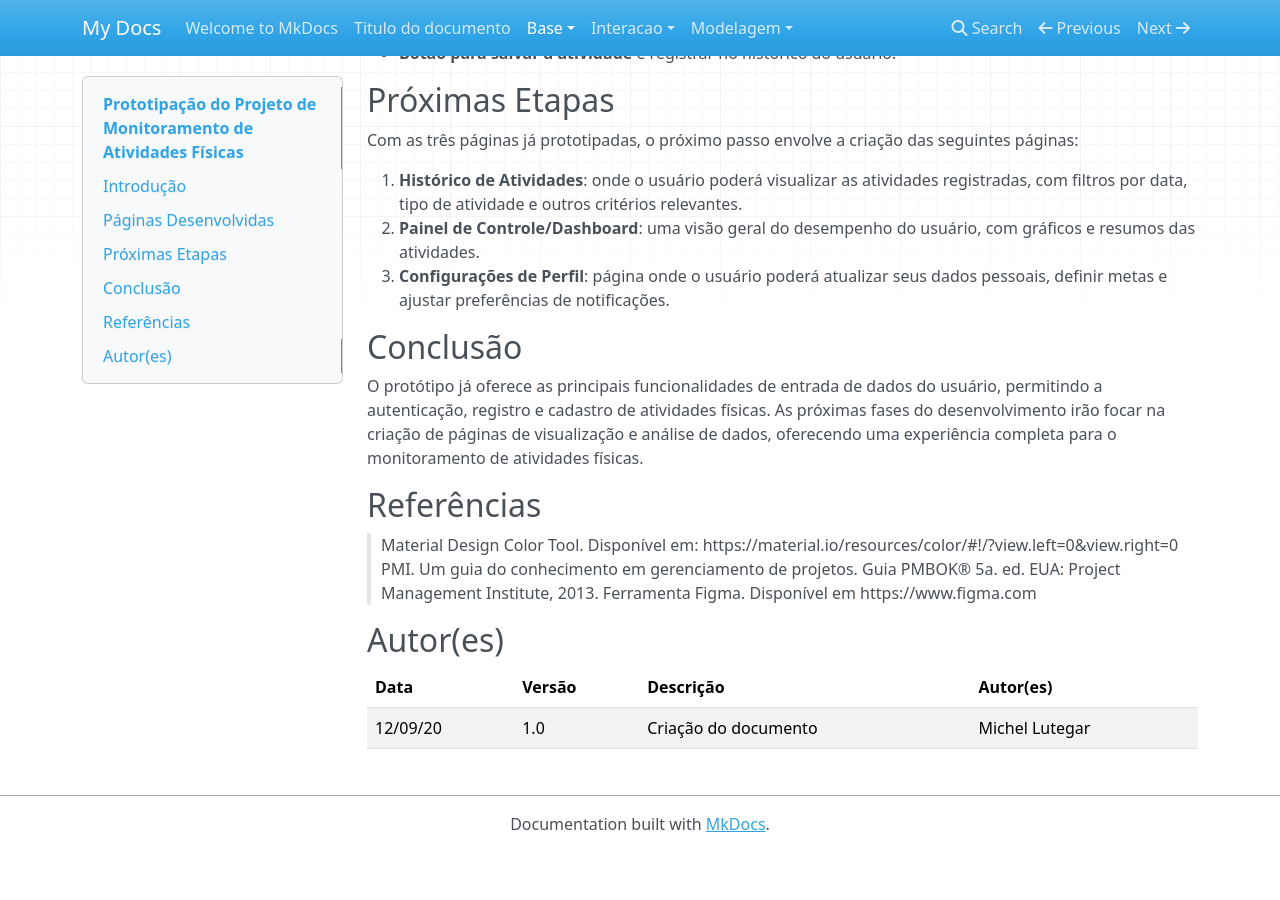
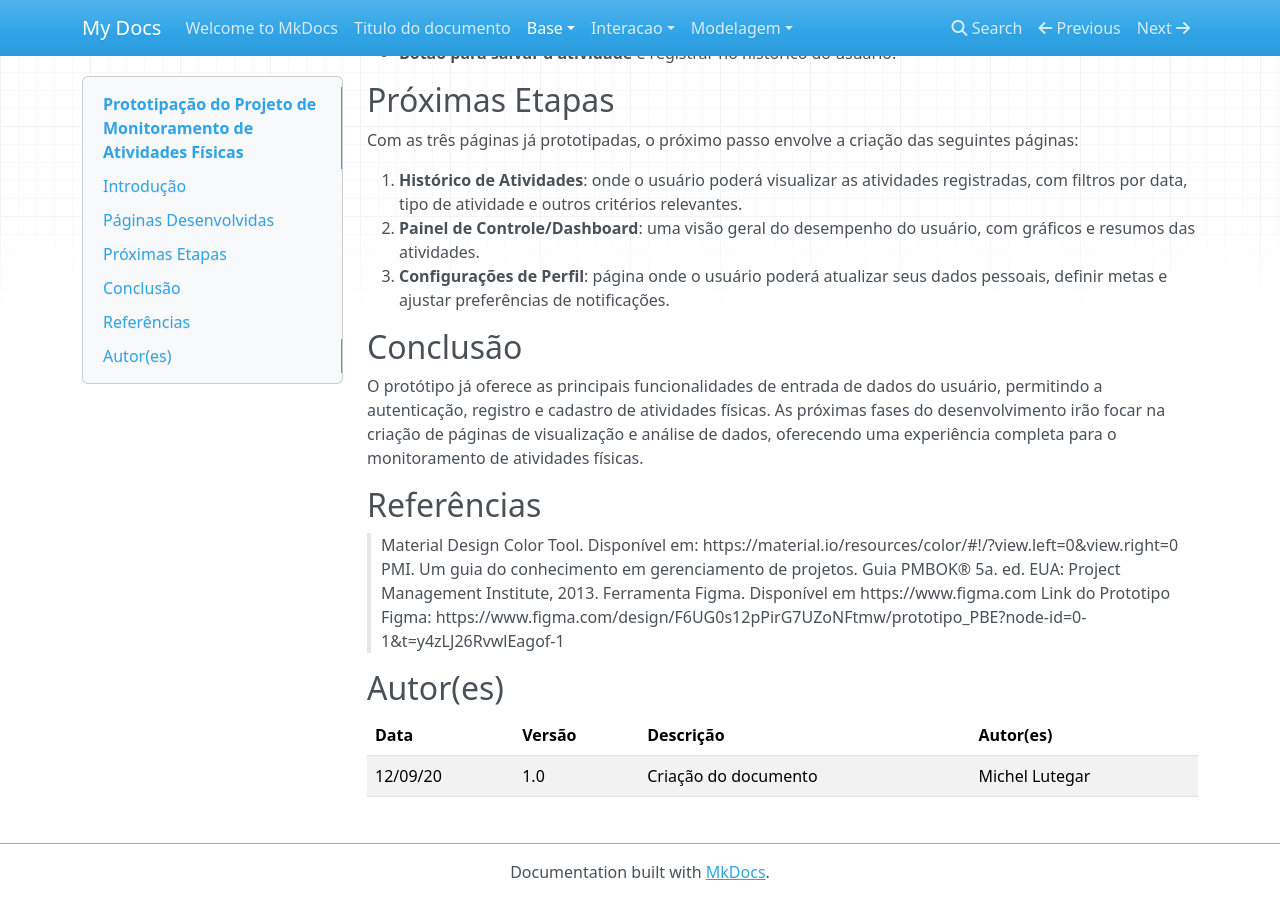
Before and after one commit to Projetos-de-Extensao/PBE_24.2_8002_I_MMAA, an MkDocs documentation site: the page built from docs/base/prototipo_alta_fidelidade.md, in a window 1280 px wide and 900 px high, scrolled down 1033 px. Built offline with MkDocs 1.6.1, drawn with Linux system fonts in a browser that asks for light colours; nearby versions of some CDN libraries; before the commit the page ends 1885 px from its top, so only the background shows below that.

Commit message:
Update prototipo_alta_fidelidade.md

```diff
--- a/docs/base/prototipo_alta_fidelidade.md
+++ b/docs/base/prototipo_alta_fidelidade.md
@@ -59,6 +59,7 @@ O protótipo já oferece as principais funcionalidades de entrada de dados do us
 > Material Design Color Tool. Disponível em:  https://material.io/resources/color/#!/?view.left=0&view.right=0
 > PMI. Um guia do conhecimento em gerenciamento de projetos. Guia PMBOK® 5a. ed. EUA: Project Management Institute, 2013.
 > Ferramenta Figma. Disponível em https://www.figma.com
+> Link do Prototipo Figma: https://www.figma.com/design/F6UG0s12pPirG7UZoNFtmw/prototipo_PBE?node-id=0-1&t=y4zLJ26RvwlEagof-1
 
 ## Autor(es)
 
```
